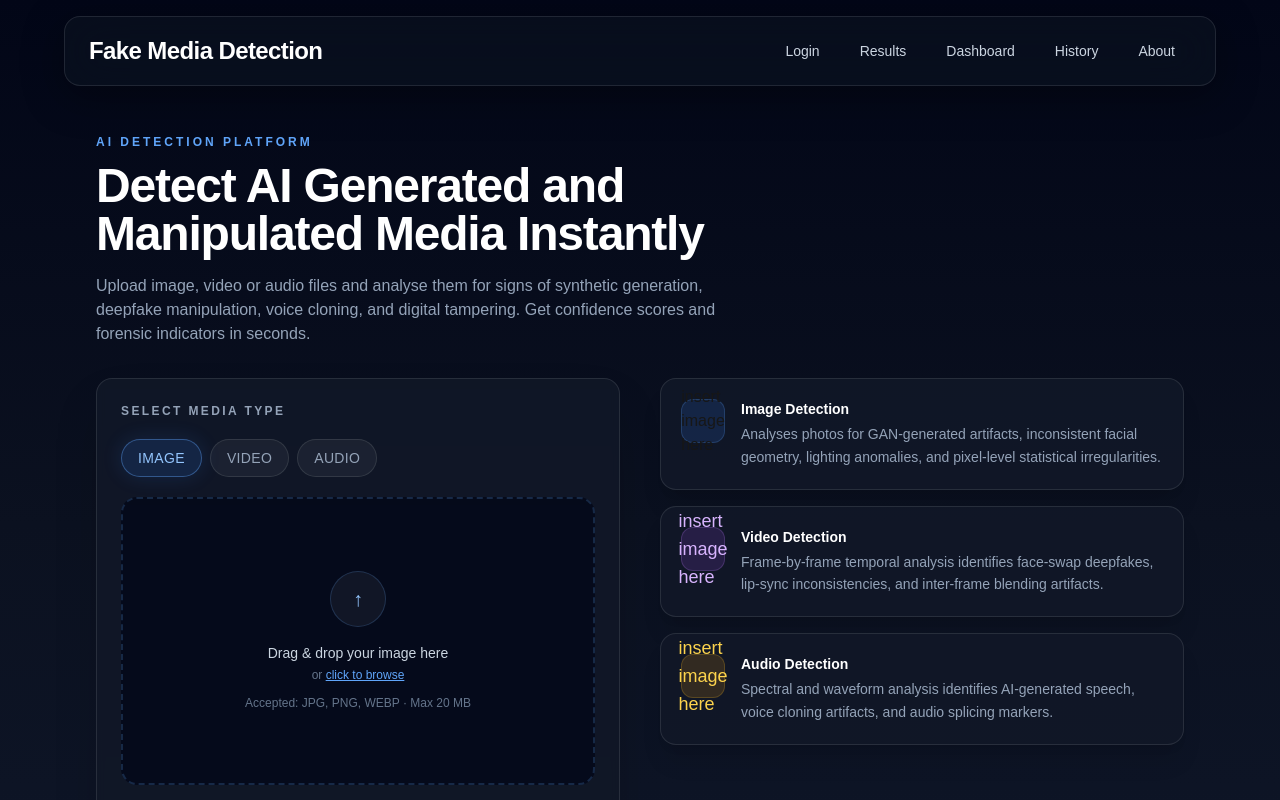
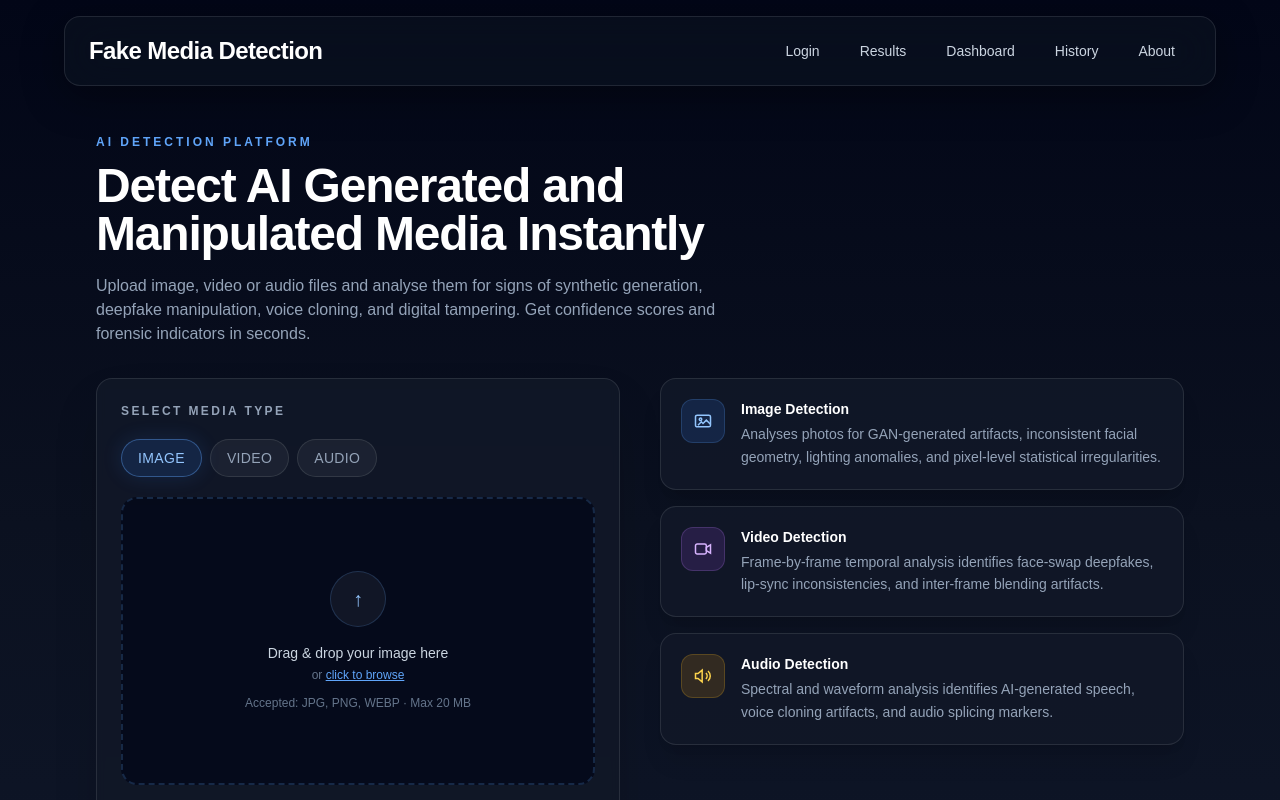
Before and after one commit to Addddiii/Fake-Image-Video-Audio-Detector, a Next.js app in the folder frontend/: page / in a window 1280 px wide. Shown: the top 800 px of the page. Built offline with nearby package versions, Linux system fonts and the light colour scheme.

Commit message:
Added inline SVG icons to media feature cards

```diff
--- a/frontend/pages/index.tsx
+++ b/frontend/pages/index.tsx
@@ -17,6 +17,50 @@ export default function Home() {
     video: 'video/mp4,video/avi,video/quicktime',
     audio: 'audio/wav,audio/mpeg,audio/flac'
   }
+
+    const ImageIcon = () => (
+    <svg
+      xmlns="http://www.w3.org/2000/svg"
+      viewBox="0 0 24 24"
+      fill="none"
+      stroke="currentColor"
+      strokeWidth="1.8"
+      className="w-5 h-5"
+    >
+      <rect x="3" y="5" width="18" height="14" rx="2" />
+      <circle cx="9" cy="10" r="1.5" />
+      <path d="M21 16l-5-5-4 4-2-2-4 4" />
+    </svg>
+  )
+
+  const VideoIcon = () => (
+    <svg
+      xmlns="http://www.w3.org/2000/svg"
+      viewBox="0 0 24 24"
+      fill="none"
+      stroke="currentColor"
+      strokeWidth="1.8"
+      className="w-5 h-5"
+    >
+      <rect x="3" y="6" width="13" height="12" rx="2" />
+      <path d="M16 10l5-3v10l-5-3z" />
+    </svg>
+  )
+
+  const AudioIcon = () => (
+    <svg
+      xmlns="http://www.w3.org/2000/svg"
+      viewBox="0 0 24 24"
+      fill="none"
+      stroke="currentColor"
+      strokeWidth="1.8"
+      className="w-5 h-5"
+    >
+      <path d="M11 5L6 9H3v6h3l5 4V5z" />
+      <path d="M15.5 8.5a5 5 0 010 7" />
+      <path d="M18 6a8 8 0 010 12" />
+    </svg>
+  )
 
   useEffect(() => {
     if (!file) {
@@ -224,9 +268,9 @@ export default function Home() {
         {/* RIGHT: feature cards */}
         <div className="flex flex-col gap-4">
           <div className="bg-[#111827]/90 rounded-2xl border border-white/10 shadow-xl p-5 flex gap-4 items-start hover:border-blue-400/20 transition">
-            <div className="w-11 h-11 rounded-xl bg-blue-500/15 border border-blue-400/20 flex items-center justify-center shrink-0">
-              insert image here
-            </div>
+<div className="w-11 h-11 rounded-xl bg-blue-500/15 border border-blue-400/20 flex items-center justify-center text-blue-300 shrink-0">
+  <ImageIcon />
+</div>
             <div>
               <h3 className="text-sm font-bold text-white">Image Detection</h3>
               <p className="text-sm text-slate-400 mt-1 leading-relaxed">
@@ -237,9 +281,9 @@ export default function Home() {
           </div>
 
           <div className="bg-[#111827]/90 rounded-2xl border border-white/10 shadow-xl p-5 flex gap-4 items-start hover:border-purple-400/20 transition">
-            <div className="w-11 h-11 rounded-xl bg-purple-500/15 border border-purple-400/20 flex items-center justify-center text-purple-300 text-lg shrink-0">
-            insert image here
-            </div>
+<div className="w-11 h-11 rounded-xl bg-purple-500/15 border border-purple-400/20 flex items-center justify-center text-purple-300 shrink-0">
+  <VideoIcon />
+</div>
             <div>
               <h3 className="text-sm font-bold text-white">Video Detection</h3>
               <p className="text-sm text-slate-400 mt-1 leading-relaxed">
@@ -250,9 +294,9 @@ export default function Home() {
           </div>
 
           <div className="bg-[#111827]/90 rounded-2xl border border-white/10 shadow-xl p-5 flex gap-4 items-start hover:border-amber-400/20 transition">
-            <div className="w-11 h-11 rounded-xl bg-amber-500/15 border border-amber-400/20 flex items-center justify-center text-amber-300 text-lg shrink-0">
-            insert image here
-            </div>
+<div className="w-11 h-11 rounded-xl bg-amber-500/15 border border-amber-400/20 flex items-center justify-center text-amber-300 shrink-0">
+  <AudioIcon />
+</div>
             <div>
               <h3 className="text-sm font-bold text-white">Audio Detection</h3>
               <p className="text-sm text-slate-400 mt-1 leading-relaxed">
```
